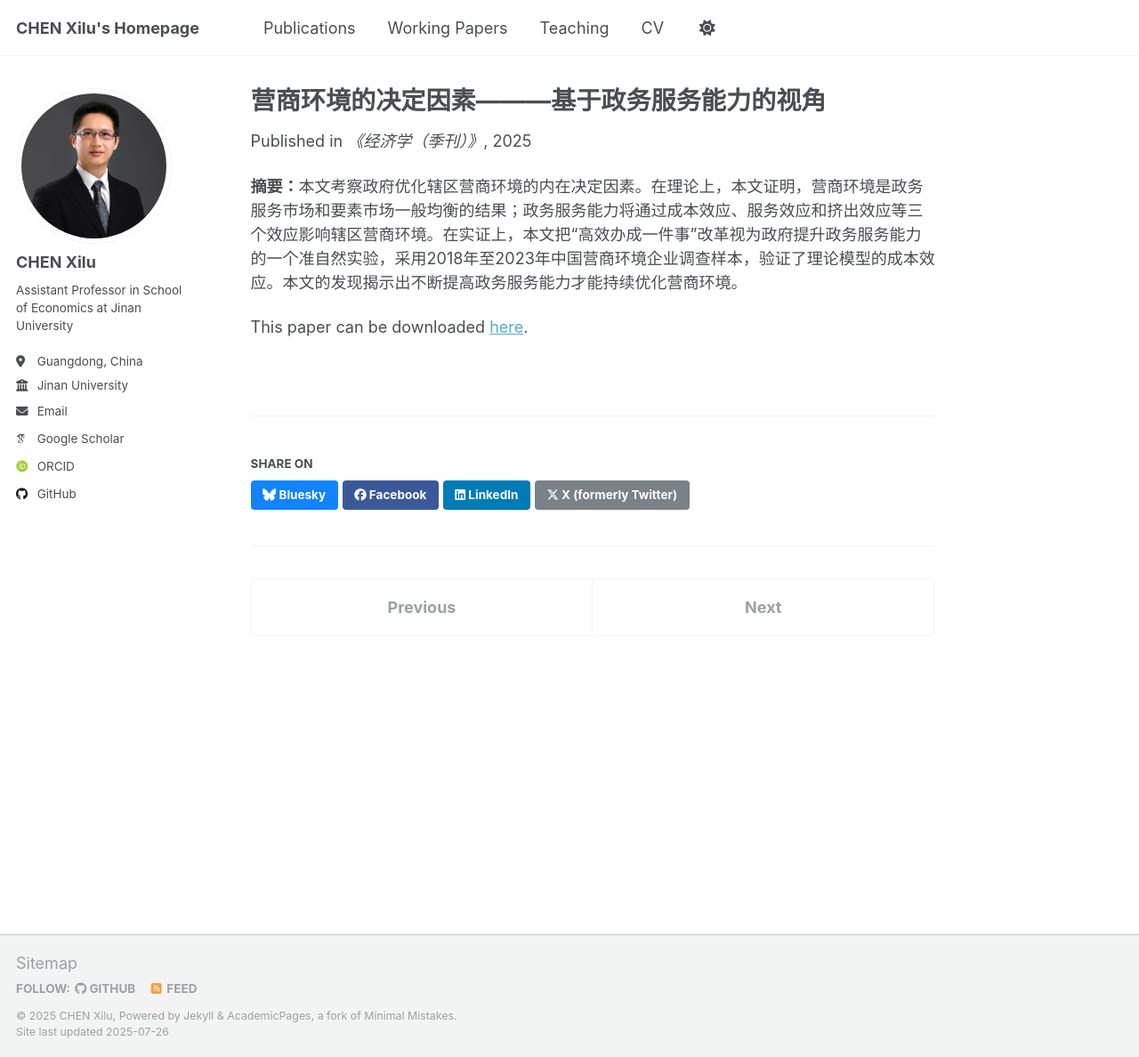
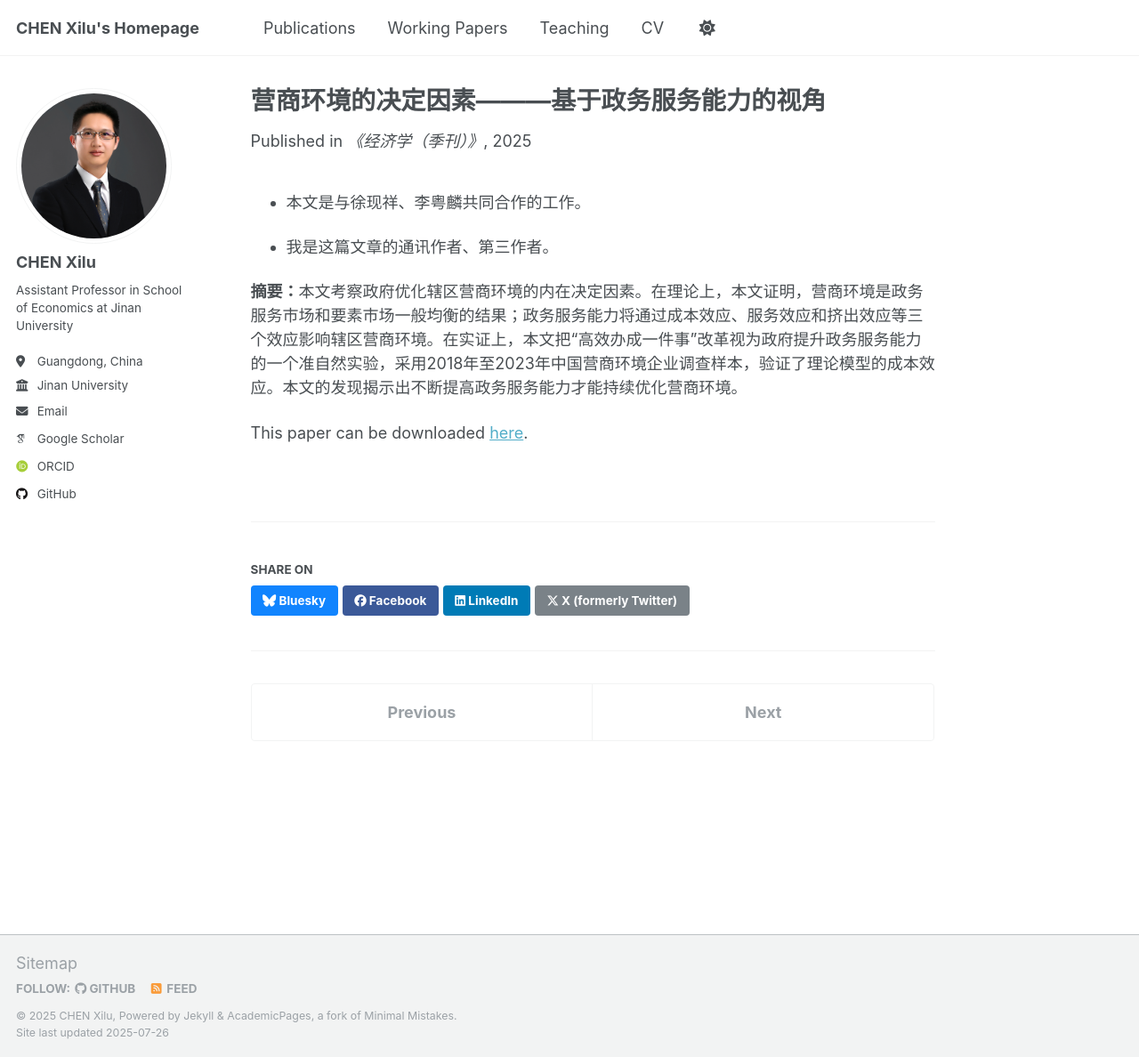
Before and after one commit to Xilu-CHEN/xilu-chen.github.io, a Jekyll site: the page built from _publications/JJXJK2025.md, in a window 1280 px wide and 1188 px high. Shown: the whole window at 89% size. Built offline with Jekyll 4.4.1, drawn with Linux system fonts in a browser that asks for light colours; some web fonts are replaced; a script that is not in the unit is left out.

Commit message:
Update JJXJK2025.md

```diff
--- a/_publications/JJXJK2025.md
+++ b/_publications/JJXJK2025.md
@@ -9,6 +9,10 @@ venue: '《经济学（季刊）》'
 paperurl: 'http://xilu-chen.github.io/files/JJXJK2025.pdf'
 ---
 
+* 本文是与徐现祥、李粤麟共同合作的工作。
+
+* 我是这篇文章的通讯作者、第三作者。
+
 **摘要：**本文考察政府优化辖区营商环境的内在决定因素。在理论上，本文证明，营商环境是政务服务市场和要素市场一般均衡的结果；政务服务能力将通过成本效应、服务效应和挤出效应等三个效应影响辖区营商环境。在实证上，本文把“高效办成一件事”改革视为政府提升政务服务能力的一个准自然实验，采用2018年至2023年中国营商环境企业调查样本，验证了理论模型的成本效应。本文的发现揭示出不断提高政务服务能力才能持续优化营商环境。
 
 This paper can be downloaded [here](http://xilu-chen.github.io/files/JJXJK2025.pdf){:target="_blank"}.
```
